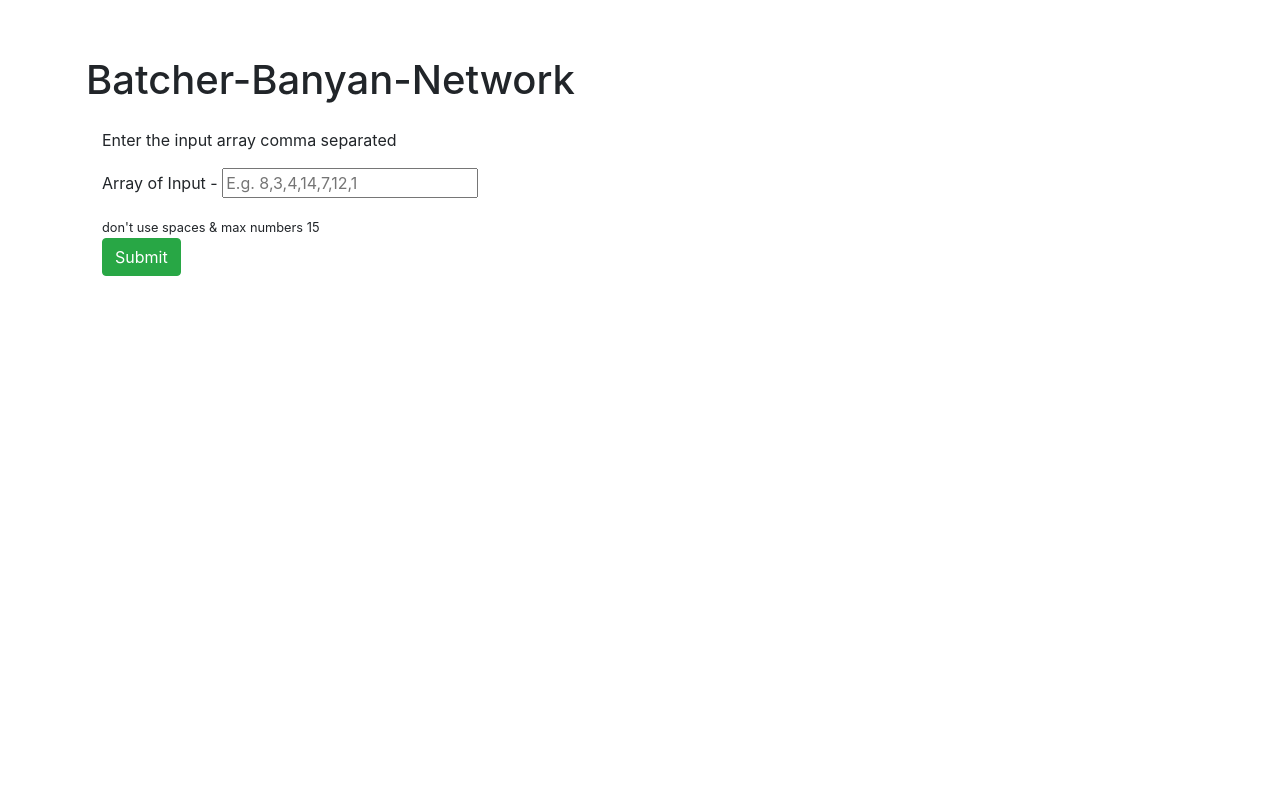
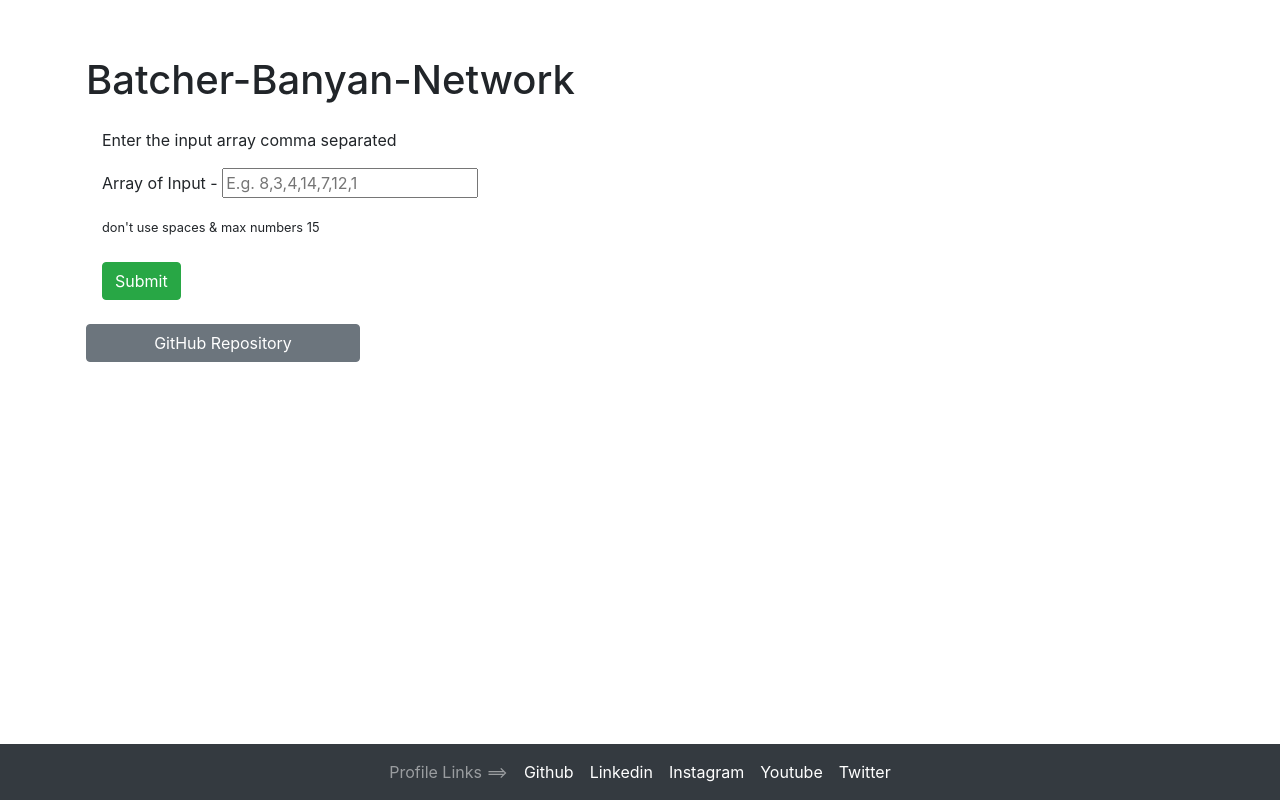
Before and after one commit to imeetsanghvi/batcher-banyan-network, a Flask app: page / in a window 1280 px wide. Run offline with Flask 2, Linux system fonts and the light colour scheme; some libraries are stand-ins or nearby versions.

Commit message:
Added footer and github repo link button

```diff
--- a/app.py
+++ b/app.py
@@ -1,10 +1,7 @@
-from flask import Flask, render_template, request, redirect
+from flask import Flask, render_template, request
 import bbn
 
 app = Flask(__name__)
-
-
-# app.config.from_object('config')
 
 
 @app.route('/', methods=["GET", "POST"])
@@ -20,16 +17,13 @@ def home():
         temp = [k for k in input_sequence if -1 < k < 16]
 
         if not (len(temp) == len(input_sequence)):
-            return render_template('input.html', method='POST', error='Enter Numbers in range 0 - 15 only or Comma separated values only ')
-
-        print(input_sequence, type(input_sequence))
+            return render_template('input.html', method='POST', error='Enter Numbers in range 0 - 15 only or Comma '
+                                                                      'separated values only ')
 
         # batcher implementation
-        print("Batcher Network")
         sorted_input_sequence = bbn.batcher_sorter(input_sequence)
 
         #  banyan implementation
-        print("Banyan Network")
         bbn.banyan_network(sorted_input_sequence)
         results = []
         for packet in sorted_input_sequence:
@@ -38,15 +32,5 @@ def home():
         return render_template('input.html', method='POST', results=results)
 
 
-@app.route('/github')
-def github():
-    return redirect('https://github.com/imeetsanghvi')
-
-
-@app.route('/linkedin')
-def linkedin():
-    return redirect('https://linkedin.com/in/imeetsanghvi')
-
-
 if __name__ == '__main__':
     app.run()
--- a/bbn.py
+++ b/bbn.py
@@ -128,16 +128,16 @@ def banyan_network(list_of_packets: list):
 def main():
     mxm = 15
 
-    input_sequence = random.sample(range(0, mxm), 15)  # TODO change this 5 to dynamic update
+    input_sequence = random.sample(range(0, mxm), 15)
     print(f'Input Sequence = {input_sequence}')
     print()
 
     # batch implementation
     print("Batcher Network")
     sorted_input_sequence = batcher_sorter(input_sequence)
-    # print([str(x.data).rjust(4) for x in sorted_input_sequence])
     print(f'Sorted Input = {[x.data for x in sorted_input_sequence]}')
     print()
+
     #  banyan implementation
     print("Banyan Network")
     banyan_network(sorted_input_sequence)
@@ -145,6 +145,5 @@ def main():
         print(str(packet.data).rjust(2) + "  -->  " + "  -->  ".join(packet.path))
 
 
-if __name__ == '__main__':  # psvm
+if __name__ == '__main__':
     main()
-    # print(random.randint(0, 15))
--- /dev/null
+++ b/runtime.txt
@@ -0,0 +1 @@
+python-3.9
--- a/templates/base.html
+++ b/templates/base.html
@@ -4,7 +4,6 @@
     <meta charset="utf-8">
     <meta name="viewport" content="width=device-width, initial-scale=1, shrink-to-fit=no">
     <link rel="stylesheet" href="https://maxcdn.bootstrapcdn.com/bootstrap/4.0.0/css/bootstrap.min.css" integrity="sha384-Gn5384xqQ1aoWXA+058RXPxPg6fy4IWvTNh0E263XmFcJlSAwiGgFAW/dAiS6JXm" crossorigin="anonymous">
-
     <meta charset="UTF-8">
     <title>BBN</title>
 
@@ -15,6 +14,31 @@
     {% block content %}{% endblock %}
 </div>
 
+
+<nav class="navbar navbar-expand-lg fixed-bottom navbar-dark bg-dark justify-content-center">
+    <ul class="navbar-nav">
+        <li class="nav-item">
+            <a class="nav-link">Profile Links ==></a>
+        </li>
+        <li class="nav-item active">
+            <a class="nav-link" href="https://github.com/imeetsanghvi" target="_blank">Github</a>
+        </li>
+        <li class="nav-item active">
+            <a class="nav-link" href="https://www.linkedin.com/in/imeetsanghvi" target="_blank">Linkedin</a>
+        </li>
+
+        <li class="nav-item active">
+            <a class="nav-link" href="https://www.instagram.com/imeetsanghvi" target="_blank">Instagram</a>
+        </li>
+        <li class="nav-item active">
+            <a class="nav-link" href="https://www.youtube.com/c/meetsanghvi" target="_blank">Youtube</a>
+        </li>
+        <li class="nav-item active">
+            <a class="nav-link" href="https://www.twitter.com/imeetsanghvi" target="_blank">Twitter</a>
+        </li>
+    </ul>
+</nav>
+
 <script src="https://code.jquery.com/jquery-3.2.1.slim.min.js" integrity="sha384-KJ3o2DKtIkvYIK3UENzmM7KCkRr/rE9/Qpg6aAZGJwFDMVNA/GpGFF93hXpG5KkN" crossorigin="anonymous"></script>
 <script src="https://cdnjs.cloudflare.com/ajax/libs/popper.js/1.12.9/umd/popper.min.js" integrity="sha384-ApNbgh9B+Y1QKtv3Rn7W3mgPxhU9K/ScQsAP7hUibX39j7fakFPskvXusvfa0b4Q" crossorigin="anonymous"></script>
 <script src="https://maxcdn.bootstrapcdn.com/bootstrap/4.0.0/js/bootstrap.min.js" integrity="sha384-JZR6Spejh4U02d8jOt6vLEHfe/JQGiRRSQQxSfFWpi1MquVdAyjUar5+76PVCmYl" crossorigin="anonymous"></script>
--- a/templates/input.html
+++ b/templates/input.html
@@ -14,12 +14,12 @@
             <h1>Batcher-Banyan-Network</h1>
         </div>
         <div class="row">
-        <div class="col-sm p-3 mb-2">
+        <div class="col-sm p-3 mb-2 ">
             <p>Enter the input array comma separated</p>
             <form action="/" enctype="multipart/form-data" method="post">
                 <p>Array of Input - <input class="form-rounded" type = "text" name = "input_array" placeholder="E.g. 8,3,4,14,7,12,1"/></p>
                 <small class="label-info">don't use spaces & max numbers 15</small>
-                <br>
+                <br><br>
                 <input class="btn btn-success" type = "submit" value = "Submit" />
             </form>
         </div>
@@ -44,6 +44,9 @@
             {% endif %}
         {% endif %}
         </div>
+        <div class = "row">
+            <a href="https://github.com/imeetsanghvi/batcher-banyan-network" target="_blank"><input class="btn btn-secondary" value = "GitHub Repository"/></a>
+        </div>
     </div>
 
 
```
Also changed, not shown: README.md.
